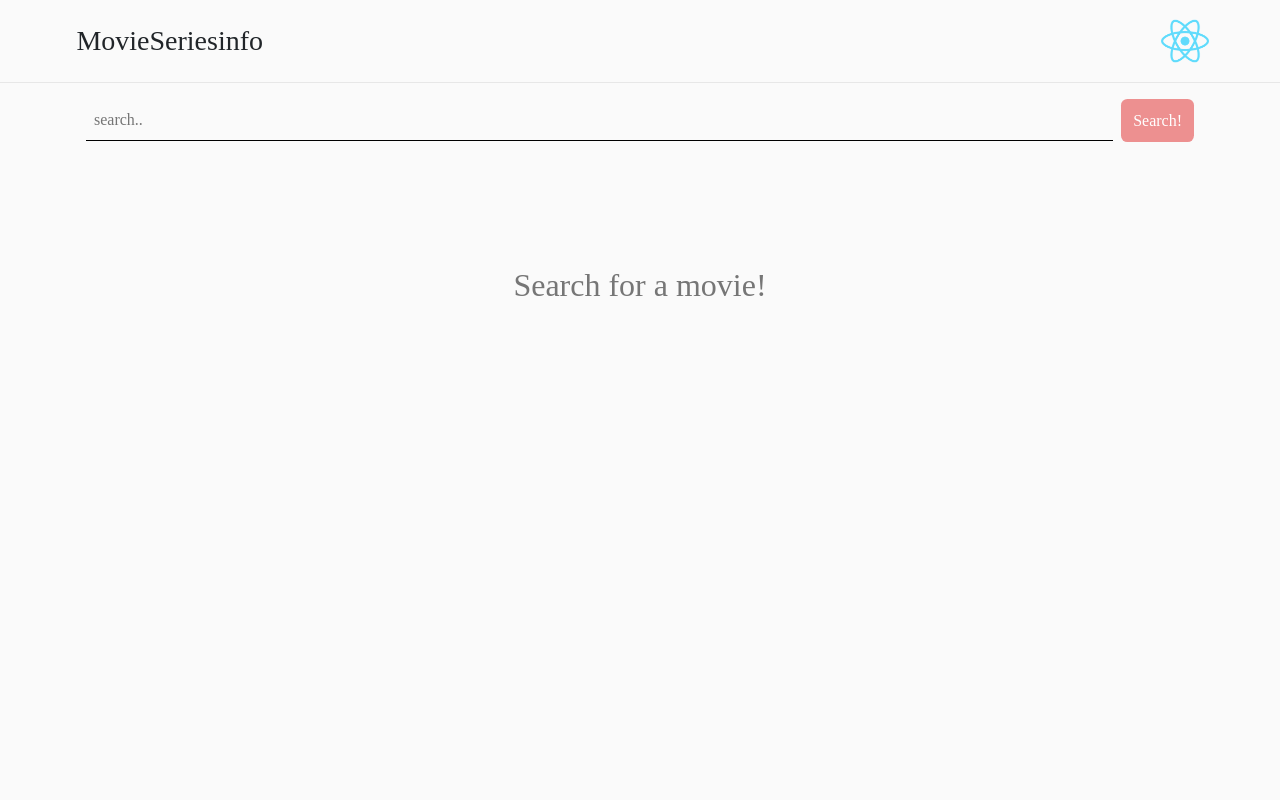
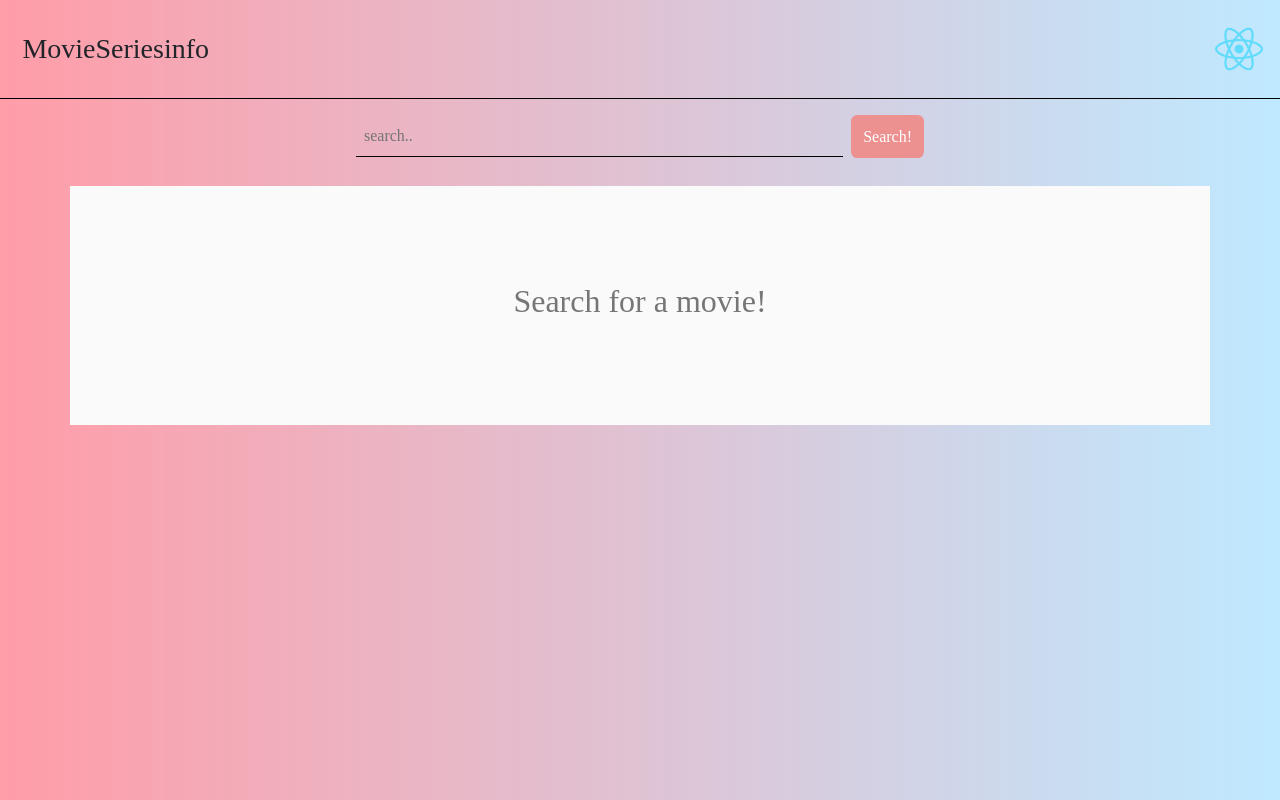
Before and after one commit to Ashish558/Movie-info-app, a React (Create React App) app: page / in a window 1280 px wide. Built offline with nearby package versions, Linux system fonts and the light colour scheme; a web font is replaced by a local one.

Commit message:
Update style.css

```diff
--- a/src/style.css
+++ b/src/style.css
@@ -28,24 +28,27 @@ li {
 
 body {
   background: rgb(250, 250, 250);
+  background: linear-gradient(to right, #ff6e7fad, #bfe9ff);
 }
+
 
 /*  navbar  */
 
 .nav-header {
-  background: #fafafa;
-  border-bottom: 1px solid #e7e7e7;
-  padding: 0.5rem;
+  background: transparent;
+  padding: 1.1rem 0.75rem;
   display: flex;
   align-items: center;
+ border-bottom: 1px solid #000000;
 }
 
 .nav-header .nav-container {
-  padding: 0;
+  padding: 0.5rem 0;
   margin: 0;
   display: flex;
   justify-content: center;
   align-items: center;
+  max-width: none;
 }
 
 nav .lists {
@@ -75,6 +78,7 @@ nav .lists img {
   align-items: center;
   flex-wrap: wrap;
   margin: 0 auto;
+  max-width: 600px;
 }
 
 .search-bar-container input {
@@ -488,7 +492,7 @@ button:active, button:focus {
 
 @media screen and (min-width: 768px) {
   .nav-header {
-    padding: 1rem 0;
+    padding: 1rem;
   }
   .movie-container {
     margin-top: 2rem;
```
